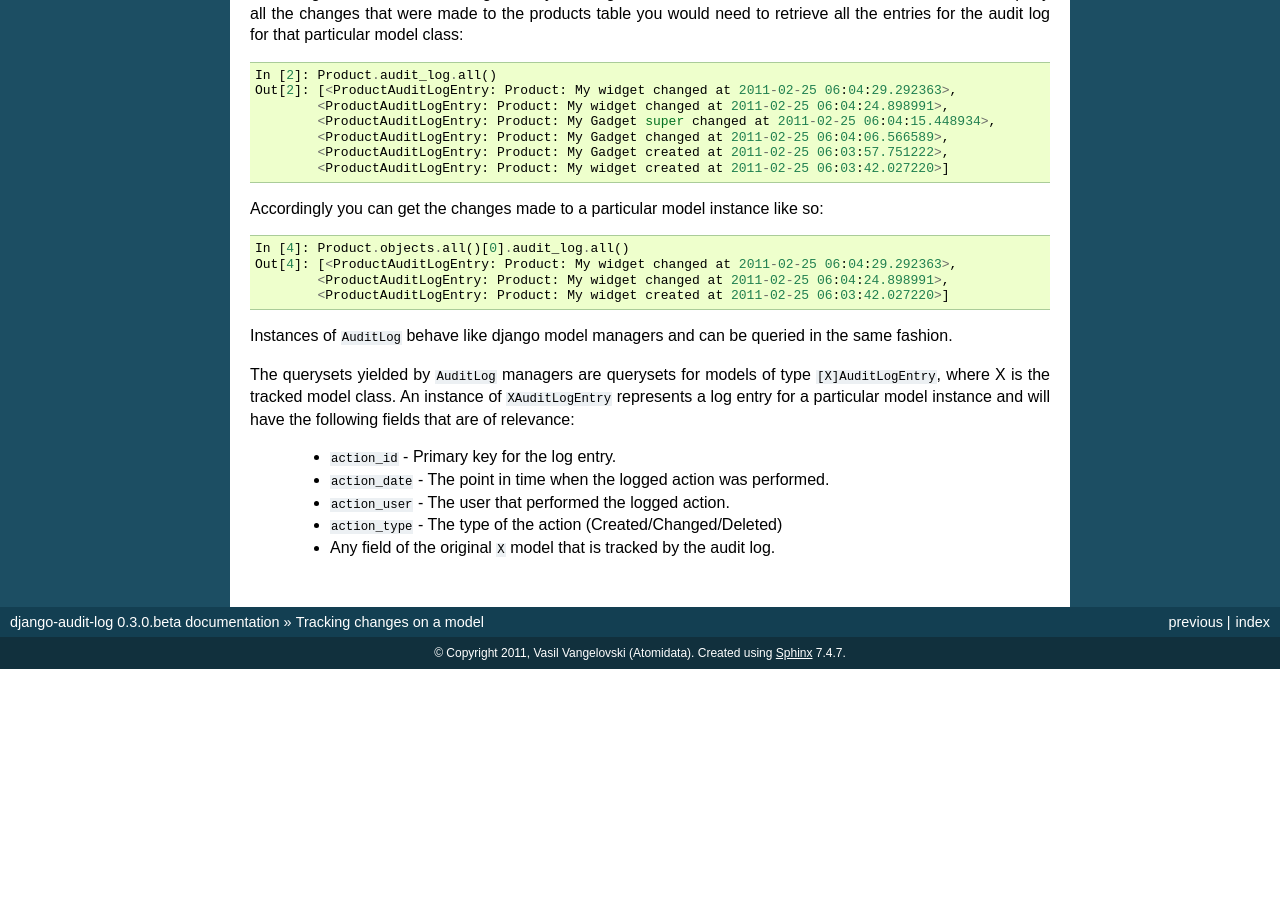
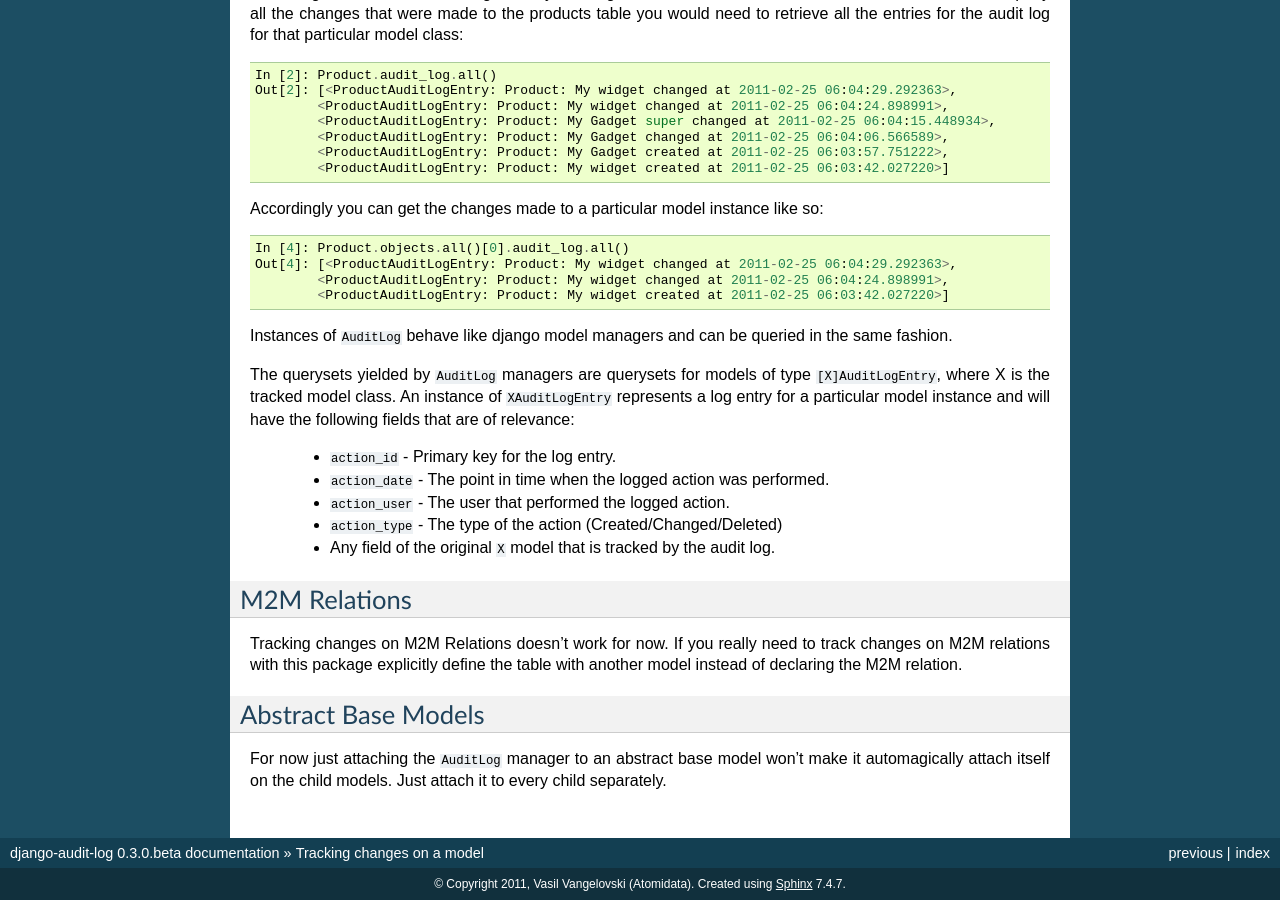
Before and after one commit to vvangelovski/django-audit-log, a Sphinx documentation site: the page built from docs/change_tracking.rst, in a window 1280 px wide and 900 px high, scrolled down 1395 px. Built offline with Sphinx 7.4.7, drawn with Linux system fonts in a browser that asks for light colours; before the commit the page ends 2064 px from its top, so only the background shows below that; some of the changed text lies outside the part shown.

Commit message:
Working on docs

```diff
--- /dev/null
+++ b/TODO.rst
@@ -0,0 +1,3 @@
+* Fix datetime problem in audit log
+* M2M Support
+* Support for adding the audit log on abstract base classes
--- a/docs/change_tracking.rst
+++ b/docs/change_tracking.rst
@@ -115,3 +115,16 @@ instance and will have the following fields that are of relevance:
     * ``action_user`` - The user that performed the logged action.
     * ``action_type`` - The type of the action (Created/Changed/Deleted)
     * Any field of the original ``X`` model that is tracked by the audit log.
+
+
+M2M Relations
+--------------------
+
+Tracking changes on M2M Relations doesn't work for now. If you really need to track changes on M2M relations with
+this package explicitly define the table with another model instead of declaring the M2M relation.
+
+Abstract Base Models
+--------------------------
+
+For now just attaching the ``AuditLog`` manager to an abstract base model won't make it automagically attach itself on the child
+models. Just attach it to every child separately.
```
